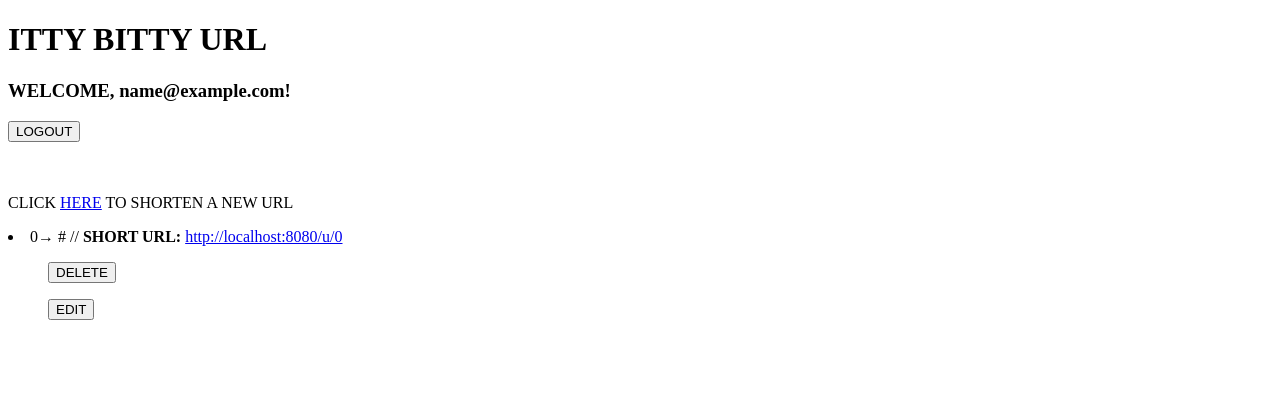
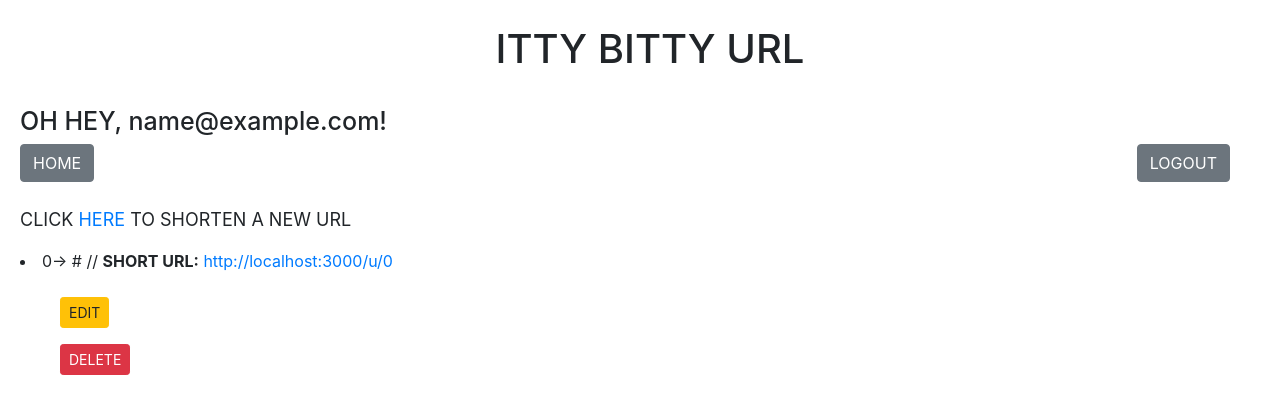
Before and after one commit to nicadams/TinyApp, a Node server app: template views/pages/urls_index.ejs in a window 1280 px wide. Shown: the top 414 px of the page. Run offline with Node 20, Linux system fonts and the light colour scheme; the template is opened without the code that fills it: most values are stand-ins (such as "Sample title", 1, 10 or a date in 2020); some libraries are stand-ins or nearby versions.

Commit message:
added some style and class

```diff
--- a/server.js
+++ b/server.js
@@ -1,7 +1,7 @@
 const express = require("express");
 const bodyParser = require("body-parser");
 const app = express();
-const PORT = process.env.PORT || 8080;
+const PORT = process.env.PORT || 3000;
 const methodOverride = require('method-override');
 const bcrypt = require('bcrypt');
 const cookieSession = require('cookie-session');
--- a/views/pages/urls_index.ejs
+++ b/views/pages/urls_index.ejs
@@ -1,13 +1,29 @@
 <!DOCTYPE html>
 <html lang="en">
-<body>
-   <% include ../partials/_header %>
-   <p>CLICK <a href="http://localhost:8080/urls/new">HERE</a> TO SHORTEN A NEW URL</p>
+  <head>
+    <link rel="stylesheet" href="https://maxcdn.bootstrapcdn.com/bootstrap/4.0.0-alpha.4/css/bootstrap.min.css" integrity="sha384-2hfp1SzUoho7/TsGGGDaFdsuuDL0LX2hnUp6VkX3CUQ2K4K+xjboZdsXyp4oUHZj" crossorigin="anonymous">
 
-    <% for (var shortURL in urls) { %>
-        <li><%= shortURL %>&#8594; <%= urls[shortURL] %> // <b>SHORT URL:</b> <a href="http://localhost:8080/u/<%= shortURL %>">http://localhost:8080/u/<%= shortURL %></a></li>
-        <ul><form method="POST" action="/urls/<%= shortURL %>?_method=DELETE"><button type="submit">DELETE</button></form></ul>
-        <ul><form method="GET" action="/urls/<%= shortURL %>"><button type="submit">EDIT</button></form></ul>
-    <% }; %>
-</body>
+    <style media="screen" type="text/css">
+      body {
+        padding-left: 20px;
+      }
+
+      p {
+        font-size: 18px;
+      }
+    </style>
+
+  </head>
+  <body>
+     <% include ../partials/_header %>
+     <p>CLICK <a href="http://localhost:3000/urls/new">HERE</a> TO SHORTEN A NEW URL</p>
+
+      <% for (var shortURL in urls) { %>
+          <li><%= shortURL %>&#8594; <%= urls[shortURL] %> // <b>SHORT URL:</b> <a href="http://localhost:3000/u/<%= shortURL %>">http://localhost:3000/u/<%= shortURL %></a></li><br>
+          <ul><form method="GET" action="/urls/<%= shortURL %>"><button type="submit" class="btn btn-warning btn-sm">EDIT</button></form></ul>
+          <ul><form method="POST" action="/urls/<%= shortURL %>?_method=DELETE"><button type="submit" class="btn btn-danger btn-sm">DELETE</button></form></ul>
+
+
+      <% }; %>
+  </body>
 </html>
--- a/views/partials/_header.ejs
+++ b/views/partials/_header.ejs
@@ -1,18 +1,40 @@
 <!DOCTYPE html>
 <html lang="en">
+<head>
+    <!-- EXTERNAL CSS -->
+    <link rel="stylesheet" href="https://maxcdn.bootstrapcdn.com/bootstrap/4.0.0-alpha.4/css/bootstrap.min.css" integrity="sha384-2hfp1SzUoho7/TsGGGDaFdsuuDL0LX2hnUp6VkX3CUQ2K4K+xjboZdsXyp4oUHZj" crossorigin="anonymous">
+    <!-- APP CSS -->
+    <style media="screen" type="text/css">
+    h1 {
+      font-size: 40px;
+      text-align: center;
+      padding: 25px;
+    }
+
+    h3 {
+      font-size: 25px;
+    }
+
+    #logout {
+      float: right;
+      padding-right: 50px;
+    }
+
+</style>
+</head>
 <body>
   <header>
-    <h1>ITTY BITTY URL</h1>
+    <h1 >ITTY BITTY URL</h1>
     <% if (user_email === undefined) { %>
       <h3>PLEASE LOGIN...OR REGISTER IF YOU ARE NOT A REGISTERED USER!</h3>
-      <p>CLICK <a href="http://localhost:8080/login">HERE</a> TO LOGIN</p>
-      <p>CLICK <a href="http://localhost:8080/register">HERE</a> TO REGISTER</p>
+      <p>CLICK <a href="http://localhost:3000/login">HERE</a> TO LOGIN</p>
+      <p>CLICK <a href="http://localhost:3000/register">HERE</a> TO REGISTER</p>
 
     <% } else { %>
 
-    <h3>WELCOME, <%= user_email %>!</h3>
-    <form method="POST" action="/logout"><button type="submit">LOGOUT</button></form><br>
-
+    <h3>OH HEY, <%= user_email %>!</h3>
+    <form method="POST" id="logout" action="/logout"><button type="submit" class="btn btn-secondary">LOGOUT</button></form>
+    <form method="GET" id="home" action="/"><button type="submit" class="btn btn-secondary">HOME</button></form>
     <% }; %>
 
   </header>
```
Also changed, not shown: views/pages/urls_login.ejs (+13 -6 lines), views/pages/urls_new.ejs (+6 -3 lines), views/pages/urls_register.ejs (+13 -3 lines), views/pages/urls_show.ejs (+14 -1 lines), 1 other file.
